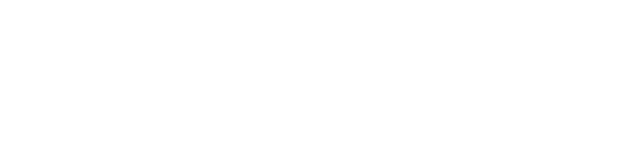
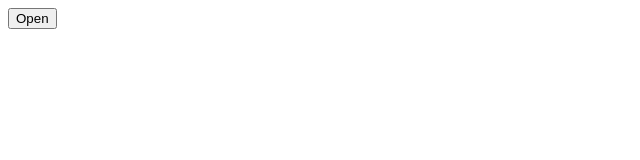
Before and after one commit to Sapar-ali/Taxi-nomad, a plain HTML site: page index.html in a window 1280 px wide. Shown: the whole page, without its empty margins (0-640 px from the left). Drawn offline with Linux system fonts and the light colour scheme.

Commit message:
изменения 2

```diff
--- a/index.html
+++ b/index.html
@@ -7,6 +7,8 @@
     <title>Document</title>
 </head>
 <body>
-
+    <main>
+        <button type="button"> Open</button>
+    </main>
 </body>
 </html>
```
